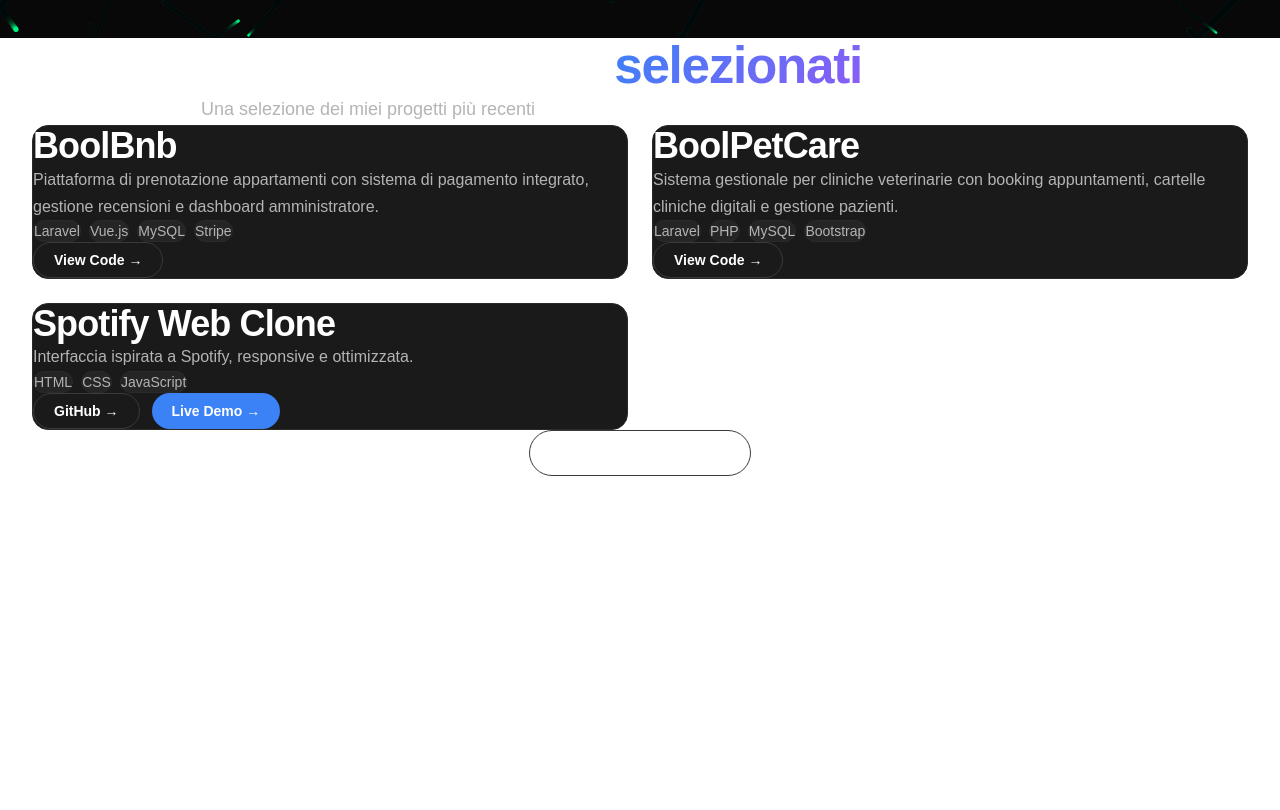
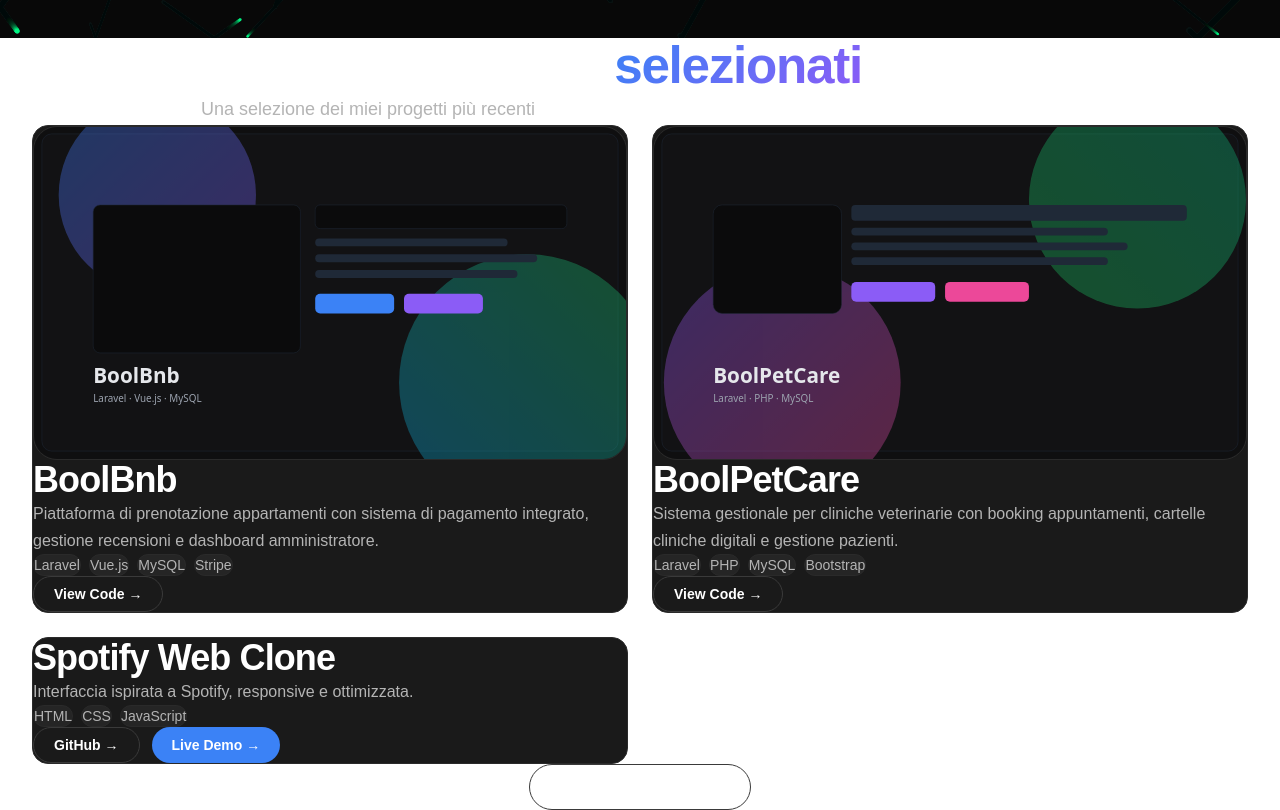
Before and after one commit to andreacassini/portfolio-professional, a Next.js app: page / in a window 1280 px wide. Shown: the part 762-1572 px from the top of the page. Before the commit the page ends 1238 px from the top, so only its background shows below. Built offline with nearby package versions, Linux system fonts and the light colour scheme.

Commit message:
feat(home): add preview images for BoolBnb and BoolPetCare

```diff
--- a/app/page.tsx
+++ b/app/page.tsx
@@ -130,6 +130,7 @@
               tags={['Laravel', 'Vue.js', 'MySQL', 'Stripe']}
               delay={0.2}
               github="https://github.com/CraciaDenisStefan/BoolBnb"
+              image="/projects/boolbnb.svg"
             />
             <FeaturedProject
               title="BoolPetCare"
@@ -137,6 +138,7 @@
               tags={['Laravel', 'PHP', 'MySQL', 'Bootstrap']}
               delay={0.3}
               github="https://github.com/niccoloruberti/BoolPetCare"
+              image="/projects/boolpetcare.svg"
             />
             <FeaturedProject
               title="Spotify Web Clone"
@@ -166,7 +168,7 @@
   );
 }
 
-function FeaturedProject({ title, description, tags, delay, github, demo }: { title: string; description: string; tags: string[]; delay: number; github?: string; demo?: string }) {
+function FeaturedProject({ title, description, tags, delay, github, demo, image }: { title: string; description: string; tags: string[]; delay: number; github?: string; demo?: string; image?: string }) {
   return (
     <motion.div
       initial={{ opacity: 0, y: 50 }}
@@ -175,6 +177,11 @@
       viewport={{ once: true }}
       className="group relative p-8 rounded-2xl bg-[var(--bg-secondary)] border border-[var(--border-primary)] hover:border-[var(--accent-primary)] transition-all duration-300"
     >
+      {image && (
+        <div className="mb-6 -mt-2 rounded-xl overflow-hidden border border-[var(--border-primary)] bg-[var(--bg-tertiary)] aspect-[16/9]">
+          <img src={image} alt={title} className="w-full h-full object-cover transition-transform duration-500 group-hover:scale-[1.02]" />
+        </div>
+      )}
       <h3 className="text-2xl font-semibold mb-3 group-hover:text-[var(--accent-primary)] transition-colors">
         {title}
       </h3>
```
Also changed, not shown: public/projects/boolbnb.svg (added), public/projects/boolpetcare.svg (added).
